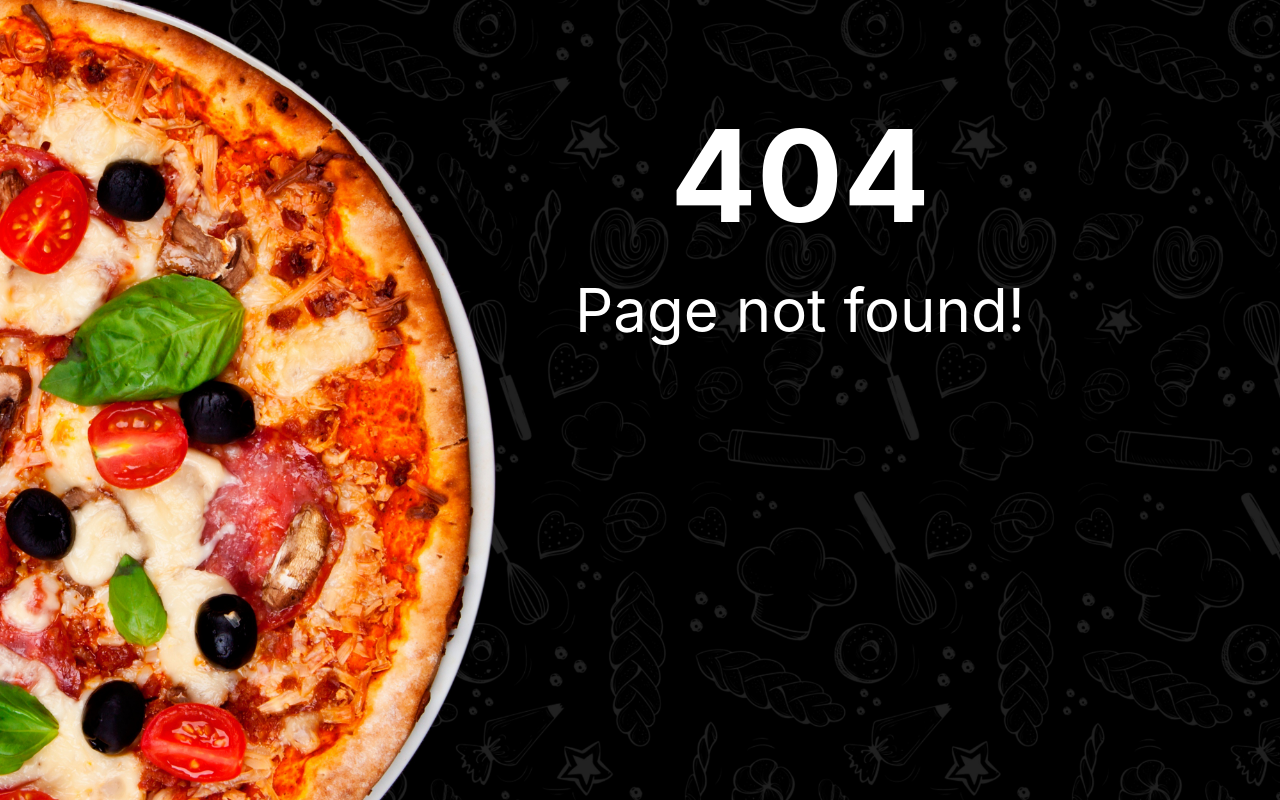
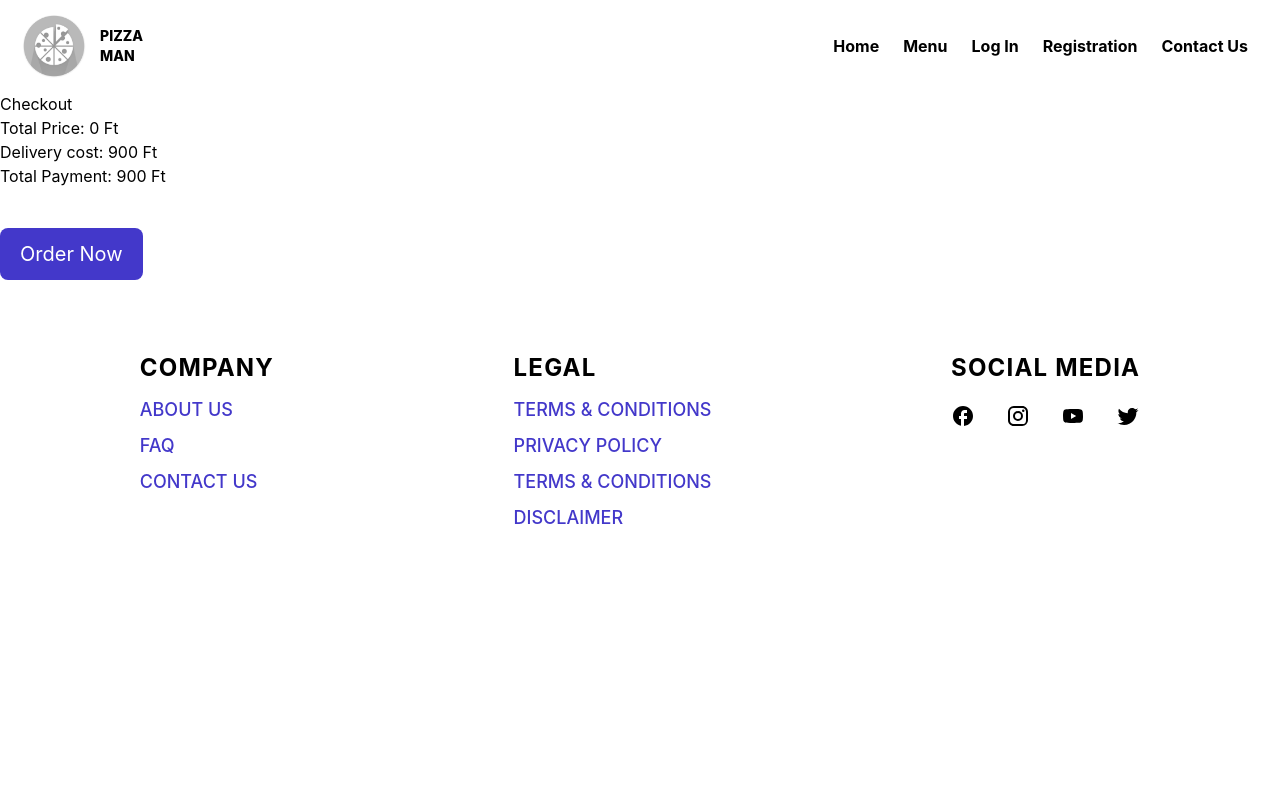
Before and after one commit to lodarandrea/pizzaordering, a React (Create React App) app: page /checkout in a window 1280 px wide. Before the commit this address had no page. Built offline with nearby package versions, Linux system fonts and the light colour scheme.

Commit message:
creating the skeleton of Checkout page

```diff
--- a/src/App.tsx
+++ b/src/App.tsx
@@ -7,6 +7,7 @@ import Registration from './pages/Registration'
 import FooterPage from './pages/FooterPage'
 import Menu from './pages/Menu'
 import ErrorPage from './pages/ErrorPage'
+import Checkout from './pages/Checkout'
 
 function App(): JSX.Element {
   const router = createBrowserRouter([
@@ -35,6 +36,10 @@ function App(): JSX.Element {
           path: '/menu',
           element: <Menu />,
         },
+        {
+          path: '/checkout',
+          element: <Checkout />,
+        },
       ],
     },
   ])
--- /dev/null
+++ b/src/components/buttons/CheckoutButton.tsx
@@ -0,0 +1,11 @@
+function CheckoutButton() {
+  return (
+    <div className="my-10">
+      <button className="bg-indigo-700 text-xl text-white rounded-lg px-5 py-3 hover:bg-indigo-800 hover:shadow-lg hover:shadow-indigo-900">
+        Order Now
+      </button>
+    </div>
+  )
+}
+
+export default CheckoutButton
--- /dev/null
+++ b/src/pages/Checkout.tsx
@@ -0,0 +1,30 @@
+import { useAppSelector } from '../store/Hooks'
+import CartItemComponent from '../components/CartItemComponent'
+import CheckoutButton from '../components/buttons/CheckoutButton'
+
+function Checkout() {
+  const cart = useAppSelector((state) => state.cart)
+  const totalPrice = cart?.reduce(
+    (previousTotal, item) => previousTotal + item.quantity * item.card.price,
+    0
+  )
+  const delivery: number = 900
+  return (
+    <>
+      <div>Checkout</div>
+      <div>
+        {cart.map((item) => (
+          <CartItemComponent item={item} />
+        ))}
+      </div>
+      <div>
+        <p>Total Price: {totalPrice} Ft</p>
+        <p>Delivery cost: {delivery} Ft</p>
+        <p>Total Payment: {totalPrice + delivery} Ft</p>
+      </div>
+      <CheckoutButton />
+    </>
+  )
+}
+
+export default Checkout
```
